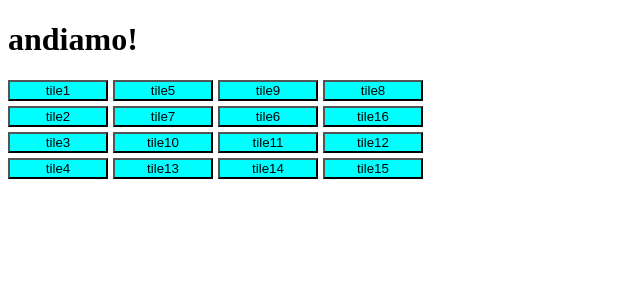
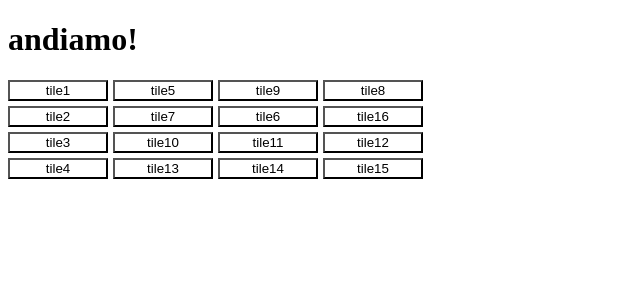
Before and after one commit to margotkriete/connections, a React (Vite) app: page / in a window 1280 px wide. Shown: the top 300 px of the page, without its empty margins (0-640 px from the left). Built offline with nearby package versions, Linux system fonts and the light colour scheme.

Commit message:
Add selection highlighting

```diff
--- a/src/App.tsx
+++ b/src/App.tsx
@@ -1,13 +1,17 @@
-// every React component is a JavaScript function that may contain
-// markup to render HTML in the browser
 import React from "react";
 import Board from "./Board";
 
 const App = () => {
+  const solution = new Map();
+  solution.set("category1", ["tile1", "tile5", "tile9", "tile8"]);
+  solution.set("category2", ["tile2", "tile7", "tile6", "tile16"]);
+  solution.set("category3", ["tile3", "tile10", "tile11", "tile12"]);
+  solution.set("category4", ["tile4", "tile13", "tile14", "tile15"]);
+
   return (
     <>
       <h1>andiamo!</h1>
-      <Board />
+      <Board solution={solution} />
     </>
   );
 };
--- a/src/Board.tsx
+++ b/src/Board.tsx
@@ -9,25 +9,29 @@ const Grid = styled.div`
   grid-gap: 5px;
 `;
 
-// hardcoded solution to test
-// eventually will pass to props from App, since it never changes
-const solution = {
-  category1: ["tile1", "tile5", "tile9", "tile8"],
-  category2: ["tile2", "tile7", "tile6", "tile16"],
-  category3: ["tile3", "tile10", "tile11", "tile12"],
-  category4: ["tile4", "tile13", "tile14", "tile15"],
-};
+const Board = ({ solution }) => {
+  const [currentGuess, setCurrentGuess] = useState([]);
+  const onTileSelection = (tile: string) => {
+    setCurrentGuess([...currentGuess, tile]);
+  };
 
-const Board = () => {
-  // const [remainingMistakes, setRemainingMistakes] = useState(4);
-  const [currentGuess, setCurrentGuess] = useState([]);
+  let tiles = [];
+  solution.forEach((k, _) => {
+    tiles = tiles.concat(k);
+  });
+
   return (
     <>
-      {/* <div>Remaining mistakes: {remainingMistakes}</div> */}
       <Grid>
-        {Object.values(solution).map((t) =>
-          t.map((tile) => <Tile phrase={tile} key={tile} />)
-        )}
+        {tiles.map((t) => (
+          <>
+            <Tile
+              selected={currentGuess.includes(t)}
+              phrase={t}
+              onTileSelection={onTileSelection}
+            />
+          </>
+        ))}
       </Grid>
     </>
   );
--- a/src/Tile.tsx
+++ b/src/Tile.tsx
@@ -1,27 +1,21 @@
 import React from "react";
-import { useState } from "react";
 import styled from "styled-components";
 
 interface TileProps {
   phrase: string;
-  handleSelectedTile: () => {};
+  onTileSelection: () => void;
 }
 
-const TileButton = styled.button`
-  background-color: aqua;
+const TileButton = styled.button<{ $selected?: boolean }>`
+  background-color: ${(props) => (props.$selected ? "aqua" : "white")};
 `;
 
-const Tile = ({ phrase }: TileProps) => {
-  function handleSelected() {
-    setSelected(!selected);
-
-    // TODO: add tile to potential solution, which will need to live
-    // in Board state
-  }
-
-  const [selected, setSelected] = useState(false);
-
-  return <TileButton onClick={handleSelected}>{phrase}</TileButton>;
+const Tile = ({ phrase, onTileSelection, selected }) => {
+  return (
+    <TileButton $selected={selected} onClick={() => onTileSelection(phrase)}>
+      {phrase}
+    </TileButton>
+  );
 };
 
 export default Tile;
```
